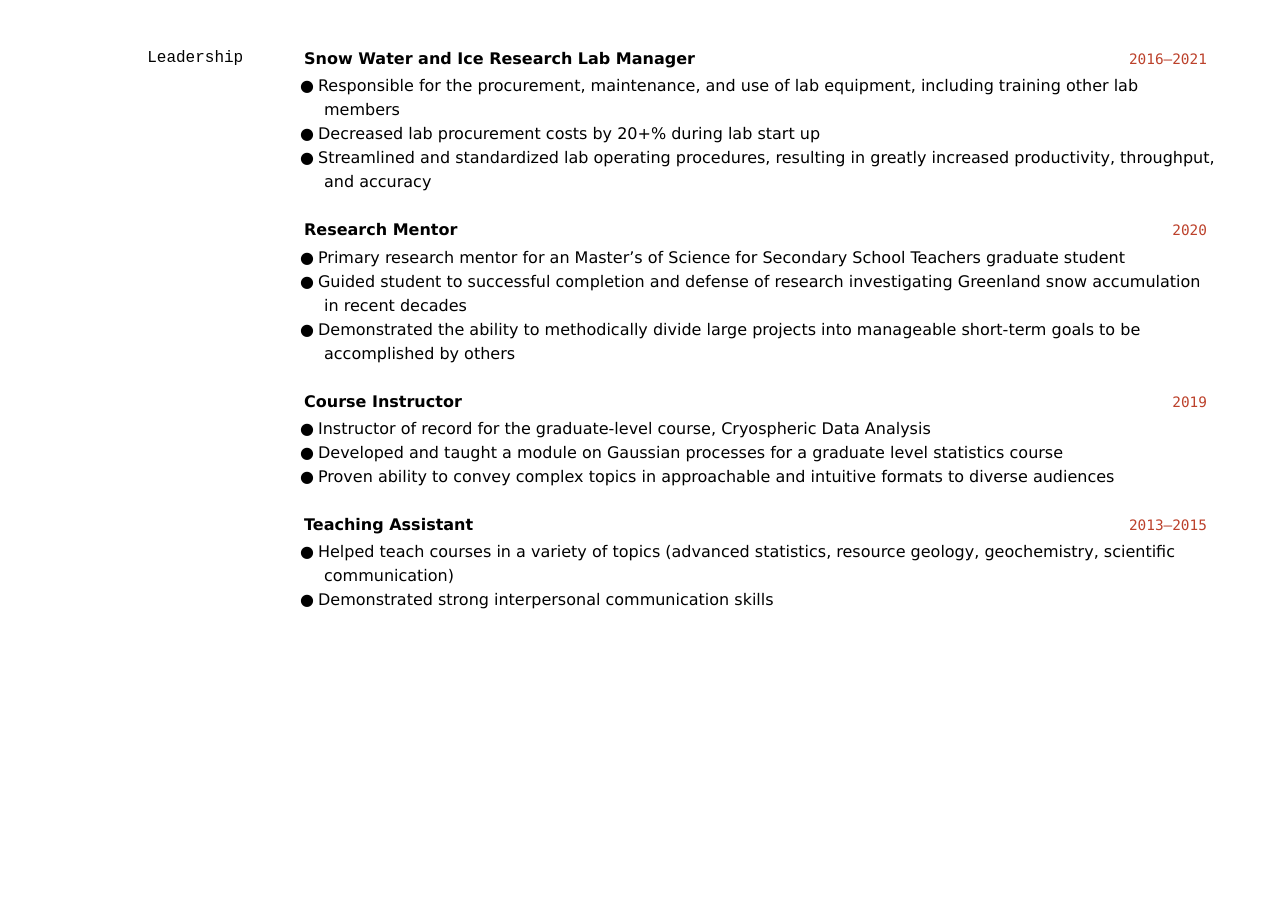
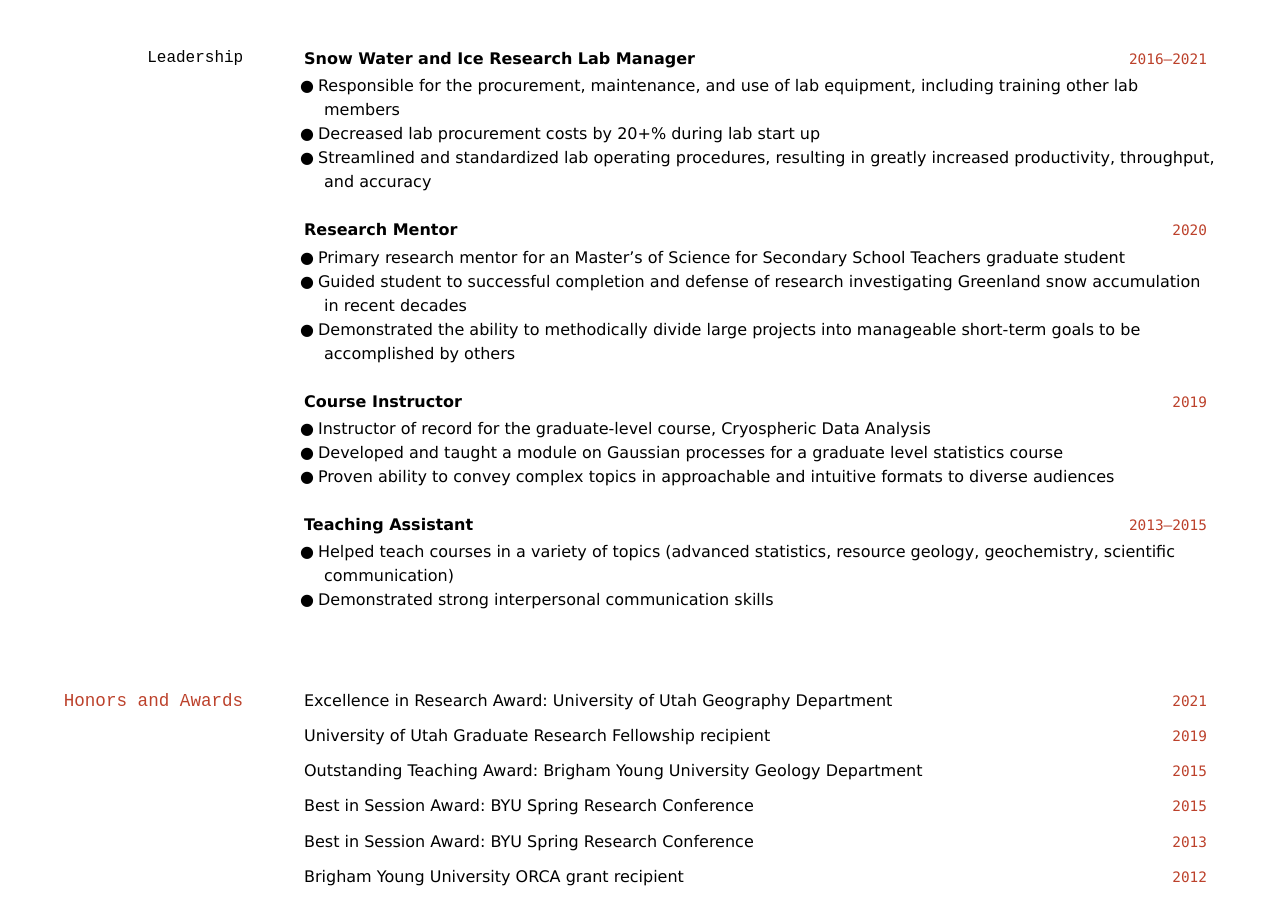
Before and after one commit to durbank/durbank.github.io, a Jekyll site: the page built from cv/resume.md, in a window 1280 px wide and 900 px high, scrolled down 1623 px. Built offline with Jekyll 4.4.1, drawn with Linux system fonts in a browser that asks for light colours; before the commit the page ends 2259 px from its top, so only the background shows below that; some of the changed lines change nothing that is shown.

Commit message:
Adds Awards and Honors to McKinsey applications

```diff
--- a/cv/resume.md
+++ b/cv/resume.md
@@ -120,35 +120,32 @@ Minor: Physics
 <!-- - Went beyond minimum requirements (organized study sessions for students, met with them individually, etc.) to help others master the subject matter and succeed in their projects -->
 - Demonstrated strong interpersonal communication skills
 
-<!-- ## Honors and Awards
+## Honors and Awards
 
 `2021`
-- Excellence in Research Award: University of Utah Geography Department
+Excellence in Research Award: University of Utah Geography Department
 
 `2019`
-- University of Utah Graduate Research Fellowship recipient
+University of Utah Graduate Research Fellowship recipient
 
 `2015`
-- Outstanding Teaching Award: Brigham Young University Geology Department
+Outstanding Teaching Award: Brigham Young University Geology Department
 
 `2015`
-- Best in Session Award: BYU Spring Research Conference
+Best in Session Award: BYU Spring Research Conference
 
 `2013`
-- Best in Session Award: BYU Spring Research Conference
+Best in Session Award: BYU Spring Research Conference
 
 `2012`
-- Best in Session Award: BYU Spring Research Conference
+Brigham Young University ORCA grant recipient
 
-`2012`
-- Brigham Young University ORCA grant recipient
-
-`2006`
-- ConocoPhillips Scholarship recipient
+<!-- `2006`
+ConocoPhillips Scholarship recipient
 
 `2004`
-- VFW Voice of Democracy Scholarship recipient
+VFW Voice of Democracy Scholarship recipient -->
 
----
+<!-- ---
 
 Last updated: July 2021 -->
```
